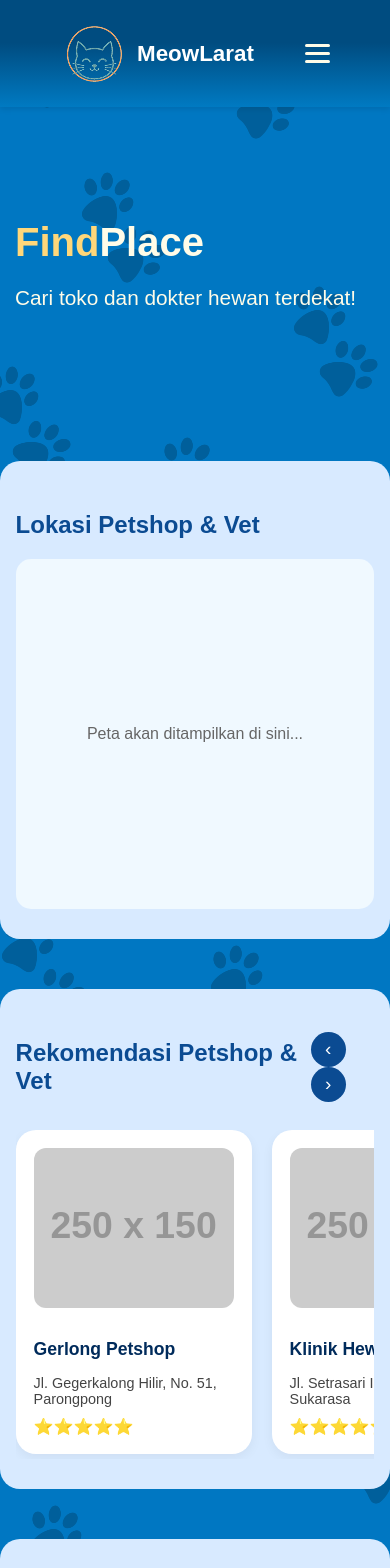
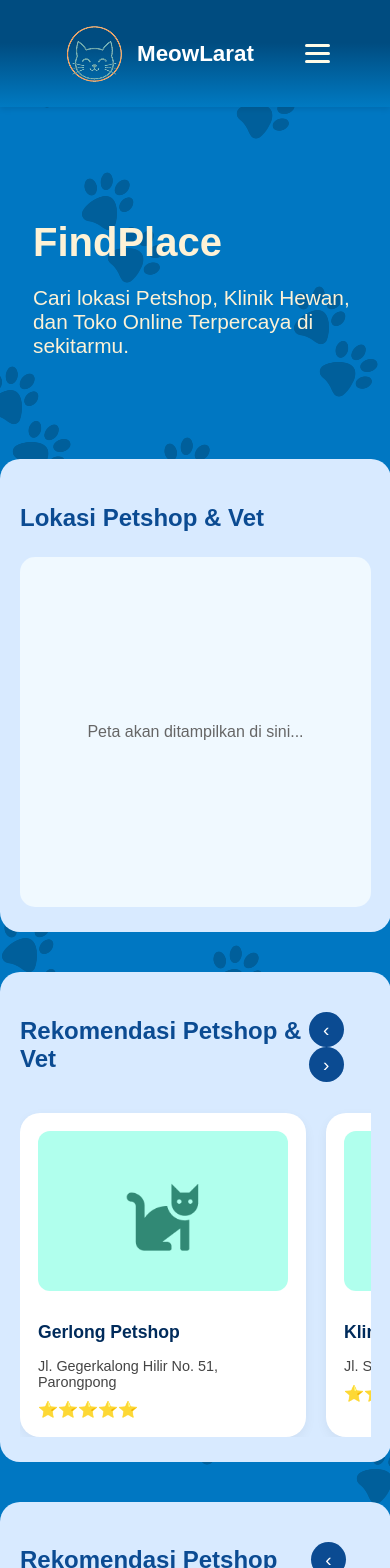
Before and after one commit to NEET-ed/meowlarat-fe, a Vue app: page /findplace in a window 390 px wide. Shown: the top 1568 px of the page. Built offline with nearby package versions, Linux system fonts and the light colour scheme.

Commit message:
add images and fix

```diff
--- a/src/views/CatpediaView.vue
+++ b/src/views/CatpediaView.vue
@@ -21,7 +21,7 @@
           class="artikel-card populer"
         >
         <div class="artikel-card-left">
-            <div class="icon-cat">🐱</div>
+            <img src="../assets/img/cat-icon.png" alt="Kucing lucu" />
           </div>
         <div class="artikel-card-right">
           <p class="artikel-kategori">{{ article.category }}</p>
@@ -34,7 +34,6 @@
         </div>
       </div>
     </div>
-
     <!-- Artikel Terbaru -->
     <div class="artikel-terbaru-section">
       <h2 class="section-title">Artikel Terbaru</h2>
@@ -73,6 +72,8 @@ onMounted(async () => {
       description:
         "Program Trap-Neuter-Return (TNR) adalah metode yang paling manusiawi dan efektif untuk mengelola populasi kucing liar.",
       slug: "program-tnr-kucing-liar",
+      image: new URL("../assets/img/cat-icon.png", import.meta.url).href,
+
     },
   ];
 
@@ -199,17 +200,20 @@ body {
 }
 
 .artikel-card-left {
-  flex: 0 0 20%;
+  flex: 0 0 25%;
   display: flex;
   justify-content: center;
   align-items: center;
-  height: 100%;
-  padding: clamp(20px, 5vw, 30px);
+  background-color: #a7f3e6;
+  padding: clamp(15px, 3vw, 25px);
 }
 
-.icon-cat {
-  font-size: clamp(2rem, 5vw, 3rem);
-  color: #007f6b;
+.artikel-card-left img.artikel-image {
+  width: 100%;
+  height: 100%;
+  max-height: 250px;
+  object-fit: cover;
+  border-radius: 16px;
 }
 
 .artikel-card-right {
--- a/src/views/FindPlaceView.vue
+++ b/src/views/FindPlaceView.vue
@@ -5,23 +5,20 @@
   <section class="findplace-hero">
     <div class="container">
       <h1><span>Find</span>Place</h1>
-      <p>Cari toko dan dokter hewan terdekat!</p>
+      <p>Cari lokasi Petshop, Klinik Hewan, dan Toko Online Terpercaya di sekitarmu.</p>
     </div>
   </section>
 
   <!-- Lokasi Petshop & Vet -->
   <section class="findplace-section">
-    <div class="inner-container">
     <h2 class="section-title">Lokasi Petshop & Vet</h2>
     <div class="map-placeholder">
       <p>Peta akan ditampilkan di sini...</p>
-      </div>
     </div>
   </section>
 
   <!-- Rekomendasi Petshop & Vet -->
   <section class="findplace-section">
-    <div class="inner-container">
     <div class="section-header">
       <h2 class="section-title">Rekomendasi Petshop & Vet</h2>
       <div class="carousel-nav">
@@ -32,7 +29,7 @@
 
     <div ref="petshopsCarousel" class="carousel-track">
       <div v-for="(shop, index) in petshops" :key="index" class="place-card">
-          <img :src="shop.image" alt="Petshop Image" />
+        <img :src="shop.image" :alt="shop.name" />
         <h3>{{ shop.name }}</h3>
         <p class="address">{{ shop.address }}</p>
         <div class="stars">
@@ -40,12 +37,10 @@
         </div>
       </div>
     </div>
-    </div>
   </section>
 
   <!-- Rekomendasi Petshop Online -->
   <section class="findplace-section">
-    <div class="inner-container">
     <div class="section-header">
       <h2 class="section-title">Rekomendasi Petshop Online</h2>
       <div class="carousel-nav">
@@ -62,7 +57,6 @@
         <a :href="shop.link" target="_blank" class="visit-btn">Kunjungi Toko</a>
       </div>
     </div>
-    </div>
   </section>
 </template>
 
@@ -70,36 +64,42 @@
 import { ref, onMounted } from "vue";
 import Navbar from "../components/Navbar.vue";
 
+// import gambar lokal (contoh placeholder)
+import gerlongImg from "../assets/img/cat-icon.png";
+import ozoraImg from "../assets/img/cat-icon.png";
+import cimuImg from "../assets/img/cat-icon.png";
+import careImg from "../assets/img/cat-icon.png";
+
 const petshopsCarousel = ref(null);
 const onlineCarousel = ref(null);
 
 const petshops = ref([]);
 const onlineShops = ref([]);
 
-// dummy data (bisa diganti axios nanti)
+// 🧩 Dummy data — nanti bisa diganti axios call ke DB
 onMounted(() => {
   petshops.value = [
     {
       name: "Gerlong Petshop",
-      image: "https://via.placeholder.com/250x150",
-      address: "Jl. Gegerkalong Hilir, No. 51, Parongpong",
+      image: gerlongImg,
+      address: "Jl. Gegerkalong Hilir No. 51, Parongpong",
       rating: 5,
     },
     {
       name: "Klinik Hewan Ozora",
-      image: "https://via.placeholder.com/250x150",
+      image: ozoraImg,
       address: "Jl. Setrasari III Ruko 2C, Sukarasa",
       rating: 5,
     },
     {
       name: "Cimu PetShop",
-      image: "https://via.placeholder.com/250x150",
-      address: "Jl. Ciwaruga, No. 28, Parongpong",
+      image: cimuImg,
+      address: "Jl. Ciwaruga No. 28, Parongpong",
       rating: 5,
     },
     {
       name: "Pets & Care Bandung",
-      image: "https://via.placeholder.com/250x150",
+      image: careImg,
       address: "Jl. Sukajadi No. 40",
       rating: 4,
     },
@@ -110,20 +110,20 @@ onMounted(() => {
       source: "SHOPEE.CO.ID",
       name: "Toko Kucing Gemoy",
       description:
-        "Menjual perlengkapan grooming dan makanan dengan harga terjangkau dan rating tinggi.",
+        "Menjual perlengkapan grooming dan makanan dengan harga terjangkau.",
       link: "https://shopee.co.id",
     },
     {
       source: "PETCARE.ID",
       name: "MeongCare",
       description:
-        "Dikelola oleh dokter hewan, menjual produk kesehatan dan perawatan premium.",
+        "Menjual produk kesehatan dan perawatan premium dari dokter hewan.",
       link: "https://petcare.id",
     },
     {
       source: "TOKOPEDIA.COM",
       name: "CatLovers Store",
-      description: "Aneka makanan dan vitamin hewan peliharaan favorit kamu!",
+      description: "Makanan dan vitamin favorit untuk hewan peliharaan kamu!",
       link: "https://tokopedia.com",
     },
   ];
@@ -146,8 +146,15 @@ body {
 
 /* Hero Section */
 .findplace-hero {
-  color: #fffce8;
-  padding: 100px 20px;
+  text-align: left;
+  color: #fdf2d6;
+  padding: 100px 20px 60px;
+}
+
+.findplace-hero .container {
+  width: 90%;
+  max-width: 1100px;
+  margin: 0 auto;
 }
 
 .findplace-hero h1 {
@@ -155,39 +162,31 @@ body {
   margin-bottom: 10px;
 }
 
-.findplace-hero h1 span {
-  color: #ffd77a;
+.findplace-hero p {
+  font-size: 1.3rem;
+  max-width: 700px;
 }
 
-.findplace-hero p {
-  font-size: 1.3rem;
-  max-width: 600px;
-}
-
-/* Blue Section */
+/* Section Container */
 .findplace-section {
   background-color: #d8eaff;
-  margin: 50px auto;
   border-radius: 20px;
-  padding: 50px 0;
-}
-
-/* ✅ inner-container to center blue box content */
-.inner-container {
+  margin: 40px auto;
+  padding: 40px 50px;
   width: 90%;
   max-width: 1100px;
-  margin: 0 auto;
   text-align: left;
 }
 
+/* Section Title */
 .section-title {
   color: #0b4b92;
   font-weight: 700;
   font-size: 1.8rem;
-  margin-bottom: 20px;
+  margin-bottom: 25px;
 }
 
-/* Map placeholder */
+/* Map Placeholder */
 .map-placeholder {
   background: #f0f9ff;
   border-radius: 15px;
@@ -199,12 +198,11 @@ body {
   font-size: 1rem;
 }
 
-/* Header with arrows */
+/* Header for carousel */
 .section-header {
   display: flex;
   align-items: center;
   justify-content: space-between;
-  margin-bottom: 15px;
 }
 
 .carousel-nav button {
@@ -229,7 +227,7 @@ body {
   overflow-x: auto;
   scroll-behavior: smooth;
   gap: 20px;
-  padding-bottom: 5px;
+  padding-top: 15px;
   scrollbar-width: none;
 }
 
@@ -237,7 +235,7 @@ body {
   display: none;
 }
 
-/* Card style */
+/* Card Styles */
 .place-card {
   flex: 0 0 auto;
   width: 250px;
@@ -277,7 +275,7 @@ body {
   font-size: 1rem;
 }
 
-/* Online cards */
+/* Online Cards */
 .place-card.online {
   background: #f0f9ff;
 }
@@ -309,29 +307,23 @@ body {
   .findplace-hero h1 {
     font-size: 3rem;
   }
-  .inner-container {
-    width: 92%;
-  }
-  .place-card {
-    width: 220px;
+  .findplace-section {
+    padding: 30px 25px;
   }
 }
 
 @media (max-width: 600px) {
   .findplace-hero {
-    padding: 80px 15px;
+    padding: 80px 15px 40px;
   }
   .findplace-hero h1 {
     font-size: 2.5rem;
   }
   .findplace-section {
-    padding: 30px 0;
+    padding: 25px 20px;
   }
   .section-title {
     font-size: 1.5rem;
   }
-  .place-card {
-    width: 200px;
-  }
 }
 </style>
```
Also changed, not shown: src/assets/img/cat-icon.png (added). Lines whose indentation alone changed are shown as unchanged.
